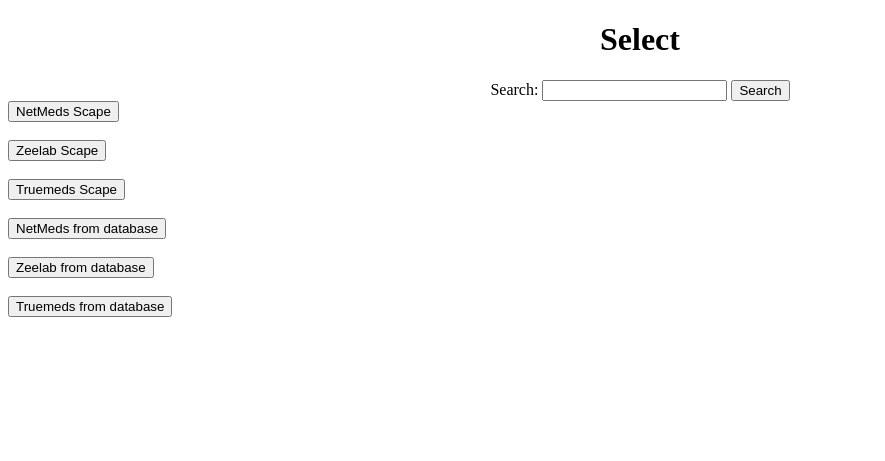
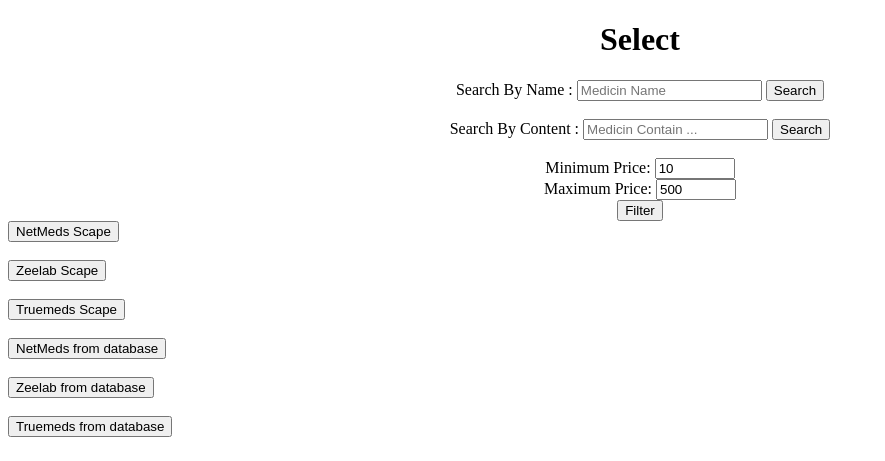
Before and after one commit to Sandip-Kanzariya/WebScraping_SDP, a Flask app: page / in a window 1280 px wide. Shown: the top 461 px of the page, without its empty margins (0-885 px from the left). Run offline with Flask 3, Linux system fonts and the light colour scheme.

Commit message:
feat: price filter, search by content

```diff
--- a/scraper.py
+++ b/scraper.py
@@ -12,7 +12,7 @@
 client = MongoClient(mongopass)
 db = client.webScaping
 netmeds = db.netmeds
-zeeLab = db.zeeLab
+zeelab = db.zeelab
 truemeds = db.truemeds
 
 @app.route('/')
@@ -125,7 +125,7 @@
         image_url_list.append(image_url)
 
         # Store data in MongoDB
-        zeeLab.insert_one({
+        zeelab.insert_one({
             'Title': name,
             'ProductLink': link,
             'Price': price,
@@ -220,15 +220,15 @@
 
 @app.route('/zeelab-db')
 def zeelab_data_db():
-    # Fetch data from the 'zeeLab' collection
-    data_from_db = list(zeeLab.find())
+    # Fetch data from the 'zeelab' collection
+    data_from_db = list(zeelab.find())
 
     # Render the data to the respective HTML page
     return render_template('zeelab_db.html', data=data_from_db)
 
 @app.route('/truemeds-db')
 def truemeds_data_db():
-    # Fetch data from the 'zeeLab' collection
+    # Fetch data from the 'zeelab' collection
     data_from_db = list(truemeds.find())
 
     # Render the data to the respective HTML page
@@ -236,8 +236,8 @@
 
 # ---------------------------------------------------------------------------
 
-@app.route('/netmeds-db-search')
-def netmeds_data_db_search():
+@app.route('/title-search')
+def title_search():
 
     # Get the search keyword from the URL
     search_keyword = request.args.get('q')
@@ -246,13 +246,46 @@
     data_from_db = list(netmeds.find({'Title': {'$regex': search_keyword, '$options': 'i'}}))
     # Fetch data from the 'truemeds' collection
     data_from_db += list(truemeds.find({'Title': {'$regex': search_keyword, '$options': 'i'}}))
-    # Fetch data from the 'zeeLab' collection
-    data_from_db += list(zeeLab.find({'Title': {'$regex': search_keyword, '$options': 'i'}}))
+    # Fetch data from the 'zeelab' collection
+    data_from_db += list(zeelab.find({'Title': {'$regex': search_keyword, '$options': 'i'}}))
 
     # print(data_from_db)
     # # Render the data to the respective HTML page
     return render_template('zeelab_db.html', data=data_from_db)
 
 # ---------------------------------------------------------------------------
+@app.route('/content-search')
+def content_search():
+
+        # Get the search keyword from the URL
+        search_keyword = request.args.get('q')
+
+        # Fetch data from the 'zeelab' collection
+        data_from_db = list(zeelab.find({'ProductInfo': {'$regex': search_keyword, '$options': 'i'}}))
+
+        # print(data_from_db)
+        # # Render the data to the respective HTML page
+        return render_template('zeelab_db.html', data=data_from_db)
+
+@app.route('/price-filter')
+def price_filter():
+
+    # Get the search keyword from the URL
+    min_price = request.args.get('min')
+    max_price = request.args.get('max')
+
+    # Fetch data from the 'netmeds' collection
+    data_from_db = list(netmeds.find({'Price': {'$gte': min_price, '$lte': max_price}}))
+    # Fetch data from the 'truemeds' collection
+    data_from_db += list(truemeds.find({'Price': {'$gte': min_price, '$lte': max_price}}))
+    # Fetch data from the 'zeelab' collection
+    data_from_db += list(zeelab.find({'Price': {'$gte': min_price, '$lte': max_price}}))
+
+    # print(data_from_db)
+    # # Render the data to the respective HTML page
+    return render_template('zeelab_db.html', data=data_from_db)
+
+
+# ---------------------------------------------------------------------------
 if __name__ == '__main__':
     app.run(host='127.0.0.1', port=5000, debug=True)
--- a/templates/index.html
+++ b/templates/index.html
@@ -14,10 +14,27 @@
     <center>
         <h1>Select </h1>
 
-        <form action="/netmeds-db-search" method="get">
-            <label for="search">Search:</label>
-            <input type="text" id="search" name="q">
+        <form action="/title-search" method="get">
+            <label for="search">Search By Name :</label>
+            <input type="text" placeholder="Medicin Name" id="search" name="q">
             <button type="submit">Search</button>
+        </form>
+        <br>
+        <form action="/content-search" method="get">
+            <label for="search">Search By Content :</label>
+            <input type="text" placeholder="Medicin Contain ..." id="search" name="q">
+            <button type="submit">Search</button>
+        </form>
+
+        <br>
+        <form action="/price-filter" method="get">
+            <label for="min_price">Minimum Price:</label>
+            <input type="number" id="min_price" name="min" step="10" value="10" min="10" max="10000">
+            <br>
+            <label for="max_price">Maximum Price:</label>
+            <input type="number" id="max_price" name="max" step="10" value="500" min="10" max="10000">
+            <br>
+            <button type="submit">Filter</button>
         </form>
 
     </center>
--- a/templates/netmeds.html
+++ b/templates/netmeds.html
@@ -38,7 +38,7 @@
                 <img src="{{ data.ImageUrl[index] }}" alt="Product Image">
                 <p>{{ data.Title[index] }}</p>
                 <p>Price: {{ data.Price[index] }}</p>
-                <p><a href="{{ data.ProductLink }}">Product Link</a></p>
+                <p><a href="{{ data.ProductLink }}" target="_blank">Product Link</a></p>
             </div>
         {% endfor %}
     </div>
--- a/templates/netmeds_db.html
+++ b/templates/netmeds_db.html
@@ -35,10 +35,10 @@
     <div class="item-container">
         {% for index in data %}
             <div class="item-box">
-                <img src="{{ index.ImageUrl }}" alt="Product Image">
+                <a href="{{index.ProductLink}}" target="_blank"><img src="{{ index.ImageUrl }}" alt="Product Image"></a>
                 <p>{{ index.Title }}</p>
                 <p>Price: {{ index.Price }}</p>
-                <p><a href="{{ index.ProductLink }}">Product Link</a></p>
+                <p><a href="{{ index.ProductLink }} " target="_blank">Product Link</a></p>
             </div>
         {% endfor %}
     </div>
--- a/templates/truemeds.html
+++ b/templates/truemeds.html
@@ -38,7 +38,7 @@
                 <img src="{{ data.ImageUrl[index] }}" alt="Product Image">
                 <p>{{ data.Title[index] }}</p>
                 <p>Price: {{ data.Price[index] }}</p>
-                <p><a href="{{ data['ProductLink'][index] }}">Product Link</a></p>
+                <p><a href="{{ data['ProductLink'][index] }} " target="_blank">Product Link</a></p>
             </div>
         {% endfor %}
     </div>
--- a/templates/truemeds_db.html
+++ b/templates/truemeds_db.html
@@ -35,10 +35,10 @@
     <div class="item-container">
         {% for index in data %}
             <div class="item-box">
-                <img src="{{ index.ImageUrl }}" alt="Product Image">
+                 <a href="{{index.ProductLink}}" target="_blank"><img src="{{ index.ImageUrl }}" alt="Product Image"></a>
                 <p>{{ index.Title }}</p>
                 <p>Price: {{ index.Price }}</p>
-                <p><a href="{{ index.ProductLink }}">Product Link</a></p>
+                <p><a href="{{ index.ProductLink }} " target="_blank">Product Link</a></p>
             </div>
         {% endfor %}
     </div>
--- a/templates/zeelab.html
+++ b/templates/zeelab.html
@@ -38,7 +38,7 @@
                 <img src="{{ data['ImageUrl'][index] }}" alt="Product Image">
                 <p>{{ data['Title'][index] }}</p>
                 <p>Price: {{ data['Price'][index] }}</p>
-                <p><a href="{{ data['ProductLink'][index] }}">Product Link</a></p>
+                <p><a href="{{ data['ProductLink'][index] }}" target="_blank">Product Link</a></p>
                 <p>{{ data['ProductInfo'][index] }}</p>
             </div>
         {% endfor %}
```
Also changed, not shown: templates/zeelab_db.html (+21 -12 lines).
